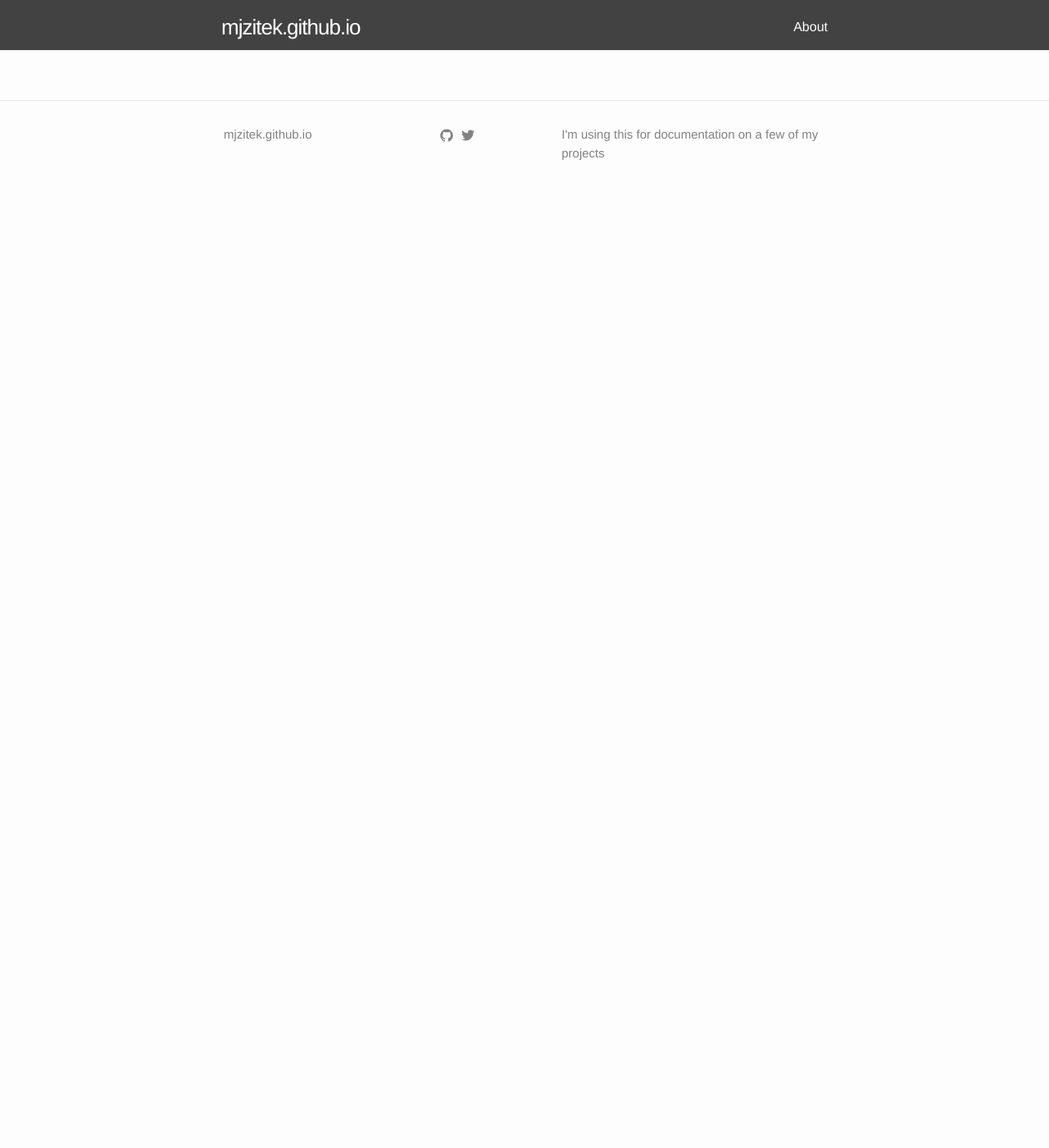
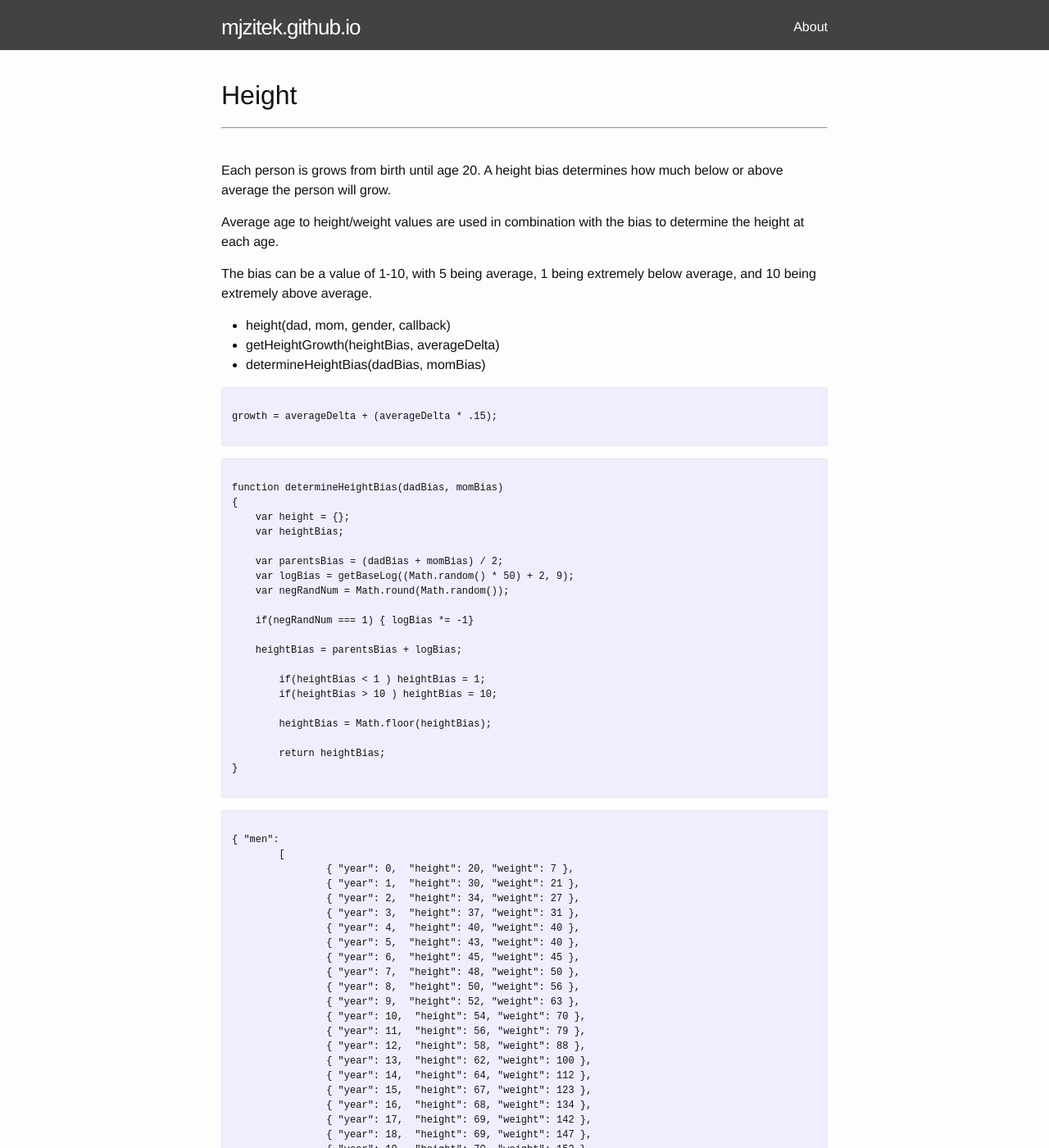
Before and after one commit to mjzitek/mjzitek.github.io, a Jekyll site: the page built from the-village/genetics/height/index.md, in a window 1280 px wide and 1400 px high. Shown: the whole window at 82% size. Built offline with Jekyll 4.4.1, drawn with Linux system fonts in a browser that asks for light colours; some of the changed text lies outside the part shown.

Commit message:
updating genetics info pages

```diff
--- a/the-village/genetics/height/index.md
+++ b/the-village/genetics/height/index.md
@@ -1,3 +1,107 @@
 ---
 layout: default
 ---
+
+# Height
+
+***
+<br />
+
+Each person is grows from birth until age 20. A height bias determines how much below or above average the person will grow.
+
+Average age to height/weight values are used in combination with the bias to determine the height at each age.
+
+The bias can be a value of 1-10, with 5 being average, 1 being extremely below average, and 10 being extremely above average.
+
+
+* height(dad, mom, gender, callback)
+* getHeightGrowth(heightBias, averageDelta)
+* determineHeightBias(dadBias, momBias)
+
+
+<pre>
+<code>
+growth = averageDelta + (averageDelta * .15);
+</code>
+</pre>
+
+<pre>
+<code>
+function determineHeightBias(dadBias, momBias)
+{
+    var height = {};
+    var heightBias;
+
+    var parentsBias = (dadBias + momBias) / 2;
+    var logBias = getBaseLog((Math.random() * 50) + 2, 9);
+    var negRandNum = Math.round(Math.random());
+
+    if(negRandNum === 1) { logBias *= -1}
+
+    heightBias = parentsBias + logBias;
+
+	if(heightBias < 1 ) heightBias = 1;
+	if(heightBias > 10 ) heightBias = 10;
+
+	heightBias = Math.floor(heightBias);
+
+	return heightBias;
+}
+</code>
+</pre>
+
+<pre>
+<code>
+{ "men":
+	[
+		{ "year": 0,  "height": 20, "weight": 7 },
+		{ "year": 1,  "height": 30, "weight": 21 },
+		{ "year": 2,  "height": 34, "weight": 27 },
+		{ "year": 3,  "height": 37, "weight": 31 },
+		{ "year": 4,  "height": 40, "weight": 40 },
+		{ "year": 5,  "height": 43, "weight": 40 },
+		{ "year": 6,  "height": 45, "weight": 45 },
+		{ "year": 7,  "height": 48, "weight": 50 },
+		{ "year": 8,  "height": 50, "weight": 56 },
+		{ "year": 9,  "height": 52, "weight": 63 },
+		{ "year": 10,  "height": 54, "weight": 70 },
+		{ "year": 11,  "height": 56, "weight": 79 },
+		{ "year": 12,  "height": 58, "weight": 88 },
+		{ "year": 13,  "height": 62, "weight": 100 },
+		{ "year": 14,  "height": 64, "weight": 112 },
+		{ "year": 15,  "height": 67, "weight": 123 },
+		{ "year": 16,  "height": 68, "weight": 134 },
+		{ "year": 17,  "height": 69, "weight": 142 },
+		{ "year": 18,  "height": 69, "weight": 147 },
+		{ "year": 19,  "height": 70, "weight": 152 },
+		{ "year": 20,  "height": 70, "weight": 155 }
+	],
+
+"women":
+
+	[
+		{ "year": 0,  "height": 20, "weight": 7 },
+		{ "year": 1,  "height": 30, "weight": 20 },
+		{ "year": 2,  "height": 34, "weight": 27 },
+		{ "year": 3,  "height": 37, "weight": 32 },
+		{ "year": 4,  "height": 40, "weight": 34 },
+		{ "year": 5,  "height": 43, "weight": 40 },
+		{ "year": 6,  "height": 46, "weight": 44 },
+		{ "year": 7,  "height": 48, "weight": 50 },
+		{ "year": 8,  "height": 51, "weight": 57 },
+		{ "year": 9,  "height": 53, "weight": 62 },
+		{ "year": 10,  "height": 54, "weight": 71 },
+		{ "year": 11,  "height": 58, "weight": 82 },
+		{ "year": 12,  "height": 59, "weight": 91 },
+		{ "year": 13,  "height": 62, "weight": 101 },
+		{ "year": 14,  "height": 62, "weight": 105 },
+		{ "year": 15,  "height": 63, "weight": 115 },
+		{ "year": 16,  "height": 64, "weight": 118 },
+		{ "year": 17,  "height": 64, "weight": 120 },
+		{ "year": 18,  "height": 64, "weight": 125 },
+		{ "year": 19,  "height": 64, "weight": 126 },
+		{ "year": 20,  "height": 64, "weight": 128 }
+	]
+}
+</code>
+</pre>
```
Also changed, not shown: the-village/genetics/hair/index.md (+14 -0 lines), the-village/genetics/skin/index.md (+12 -0 lines).
